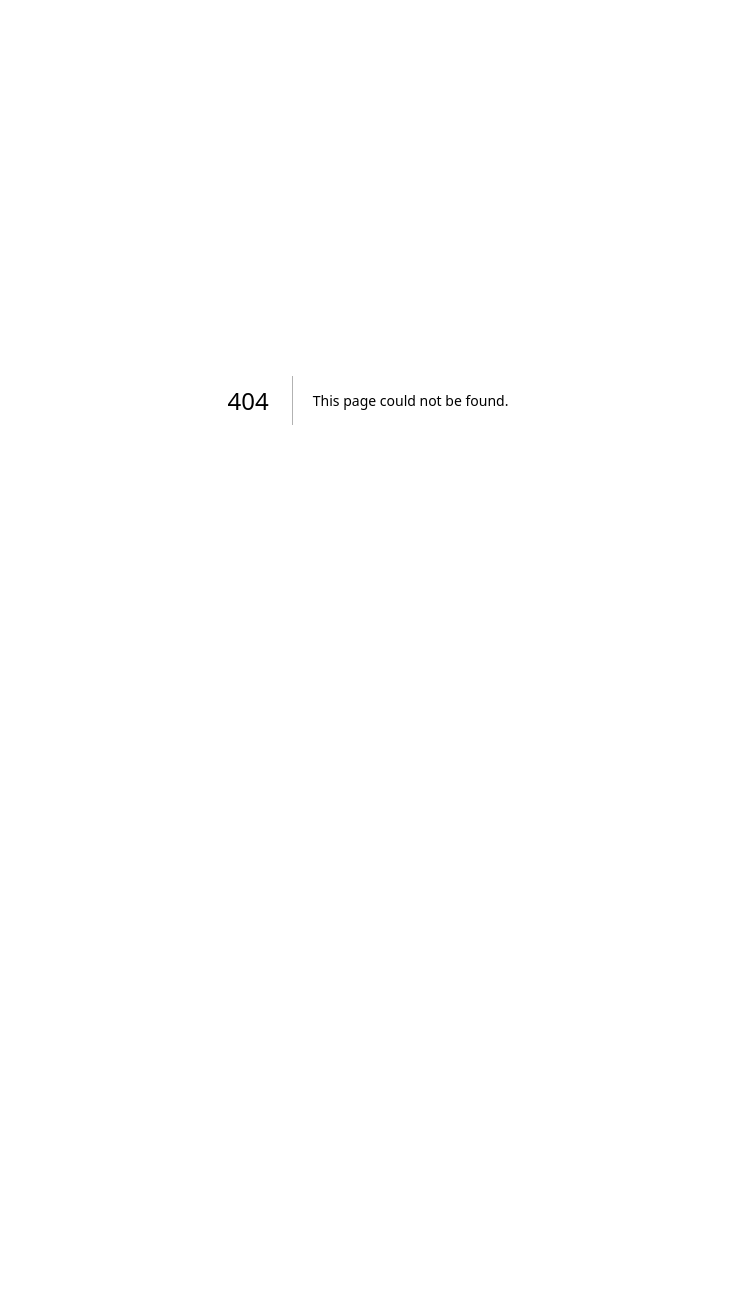
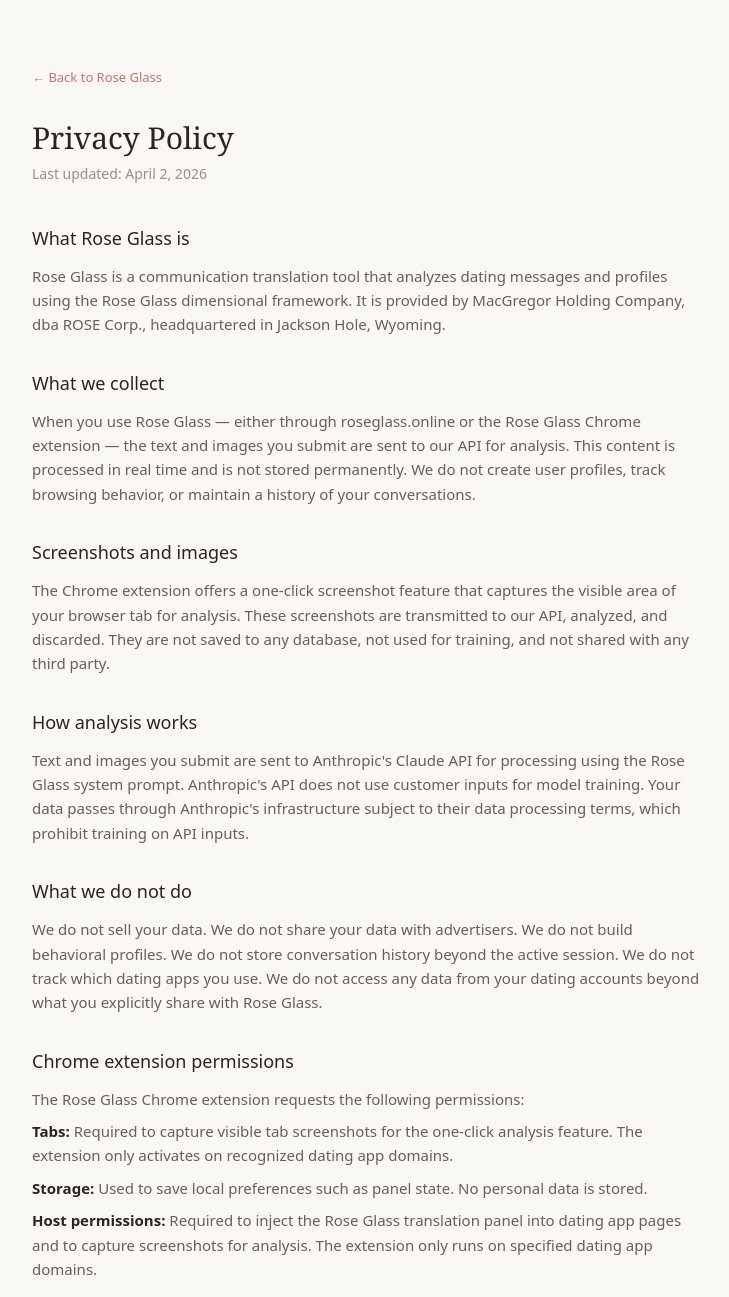
Before and after one commit to GreatPyreneseDad/roseglass-dating, a Next.js app: page /privacy in a window 1280 px wide. Before the commit this address had no page. Shown: the top 1297 px of the page, without its empty margins (272-1001 px from the left). Before the commit the page ends 800 px from the top, so only its background shows below. Built offline with nearby package versions, Linux system fonts and the light colour scheme.

Commit message:
Add privacy policy page at /privacy

```diff
--- /dev/null
+++ b/src/app/privacy/page.tsx
@@ -0,0 +1,78 @@
+export default function PrivacyPage() {
+  return (
+    <div className="min-h-screen bg-[#faf8f5] px-6 py-16">
+      <div className="max-w-2xl mx-auto">
+        <a href="/" className="text-[13px] text-[#c4736e] hover:underline mb-8 inline-block">&larr; Back to Rose Glass</a>
+        <h1 className="font-serif text-3xl font-normal text-[#2c2420] mb-2">Privacy Policy</h1>
+        <p className="text-[#9b8e82] text-sm mb-10">Last updated: April 2, 2026</p>
+
+        <div className="space-y-8 text-[#6b5e54] leading-relaxed text-[15px]">
+          <section>
+            <h2 className="text-lg font-medium text-[#2c2420] mb-3">What Rose Glass is</h2>
+            <p>Rose Glass is a communication translation tool that analyzes dating messages and profiles using the Rose Glass dimensional framework. It is provided by MacGregor Holding Company, dba ROSE Corp., headquartered in Jackson Hole, Wyoming.</p>
+          </section>
+
+          <section>
+            <h2 className="text-lg font-medium text-[#2c2420] mb-3">What we collect</h2>
+            <p>When you use Rose Glass — either through roseglass.online or the Rose Glass Chrome extension — the text and images you submit are sent to our API for analysis. This content is processed in real time and is not stored permanently. We do not create user profiles, track browsing behavior, or maintain a history of your conversations.</p>
+          </section>
+
+          <section>
+            <h2 className="text-lg font-medium text-[#2c2420] mb-3">Screenshots and images</h2>
+            <p>The Chrome extension offers a one-click screenshot feature that captures the visible area of your browser tab for analysis. These screenshots are transmitted to our API, analyzed, and discarded. They are not saved to any database, not used for training, and not shared with any third party.</p>
+          </section>
+
+          <section>
+            <h2 className="text-lg font-medium text-[#2c2420] mb-3">How analysis works</h2>
+            <p>Text and images you submit are sent to Anthropic&apos;s Claude API for processing using the Rose Glass system prompt. Anthropic&apos;s API does not use customer inputs for model training. Your data passes through Anthropic&apos;s infrastructure subject to their data processing terms, which prohibit training on API inputs.</p>
+          </section>
+
+          <section>
+            <h2 className="text-lg font-medium text-[#2c2420] mb-3">What we do not do</h2>
+            <p>We do not sell your data. We do not share your data with advertisers. We do not build behavioral profiles. We do not store conversation history beyond the active session. We do not track which dating apps you use. We do not access any data from your dating accounts beyond what you explicitly share with Rose Glass.</p>
+          </section>
+
+          <section>
+            <h2 className="text-lg font-medium text-[#2c2420] mb-3">Chrome extension permissions</h2>
+            <p>The Rose Glass Chrome extension requests the following permissions:</p>
+            <p className="mt-2"><strong className="text-[#2c2420]">Tabs:</strong> Required to capture visible tab screenshots for the one-click analysis feature. The extension only activates on recognized dating app domains.</p>
+            <p className="mt-2"><strong className="text-[#2c2420]">Storage:</strong> Used to save local preferences such as panel state. No personal data is stored.</p>
+            <p className="mt-2"><strong className="text-[#2c2420]">Host permissions:</strong> Required to inject the Rose Glass translation panel into dating app pages and to capture screenshots for analysis. The extension only runs on specified dating app domains.</p>
+          </section>
+
+          <section>
+            <h2 className="text-lg font-medium text-[#2c2420] mb-3">Data retention</h2>
+            <p>Conversation data exists only for the duration of your active session. When you close the Rose Glass panel or navigate away, the conversation is gone. We maintain standard server logs for error monitoring, which may include timestamps and error messages but not conversation content. These logs are retained for 30 days.</p>
+          </section>
+
+          <section>
+            <h2 className="text-lg font-medium text-[#2c2420] mb-3">Third parties</h2>
+            <p>Rose Glass uses Anthropic&apos;s Claude API for natural language processing and Vercel for hosting. Both services process data subject to their respective privacy policies. No other third parties receive your data.</p>
+          </section>
+
+          <section>
+            <h2 className="text-lg font-medium text-[#2c2420] mb-3">Children</h2>
+            <p>Rose Glass is not intended for use by anyone under the age of 18. We do not knowingly collect data from minors.</p>
+          </section>
+
+          <section>
+            <h2 className="text-lg font-medium text-[#2c2420] mb-3">Changes</h2>
+            <p>We may update this policy as the product evolves. Material changes will be noted with an updated date at the top of this page.</p>
+          </section>
+
+          <section>
+            <h2 className="text-lg font-medium text-[#2c2420] mb-3">Contact</h2>
+            <p>MacGregor Holding Company &middot; ROSE Corp.<br />
+            Jackson Hole, Wyoming<br />
+            <a href="mailto:office@roseglass.dev" className="text-[#c4736e] hover:underline">office@roseglass.dev</a></p>
+          </section>
+        </div>
+
+        <div className="mt-16 pt-8 border-t border-[rgba(44,36,32,0.06)] text-center">
+          <p className="font-serif text-[15px] text-[#2c2420] mb-1">Rose Glass</p>
+          <p className="text-[12px] text-[#9b8e82]">Coherence is constructed, not discovered.</p>
+        </div>
+      </div>
+    </div>
+  );
+}
```
